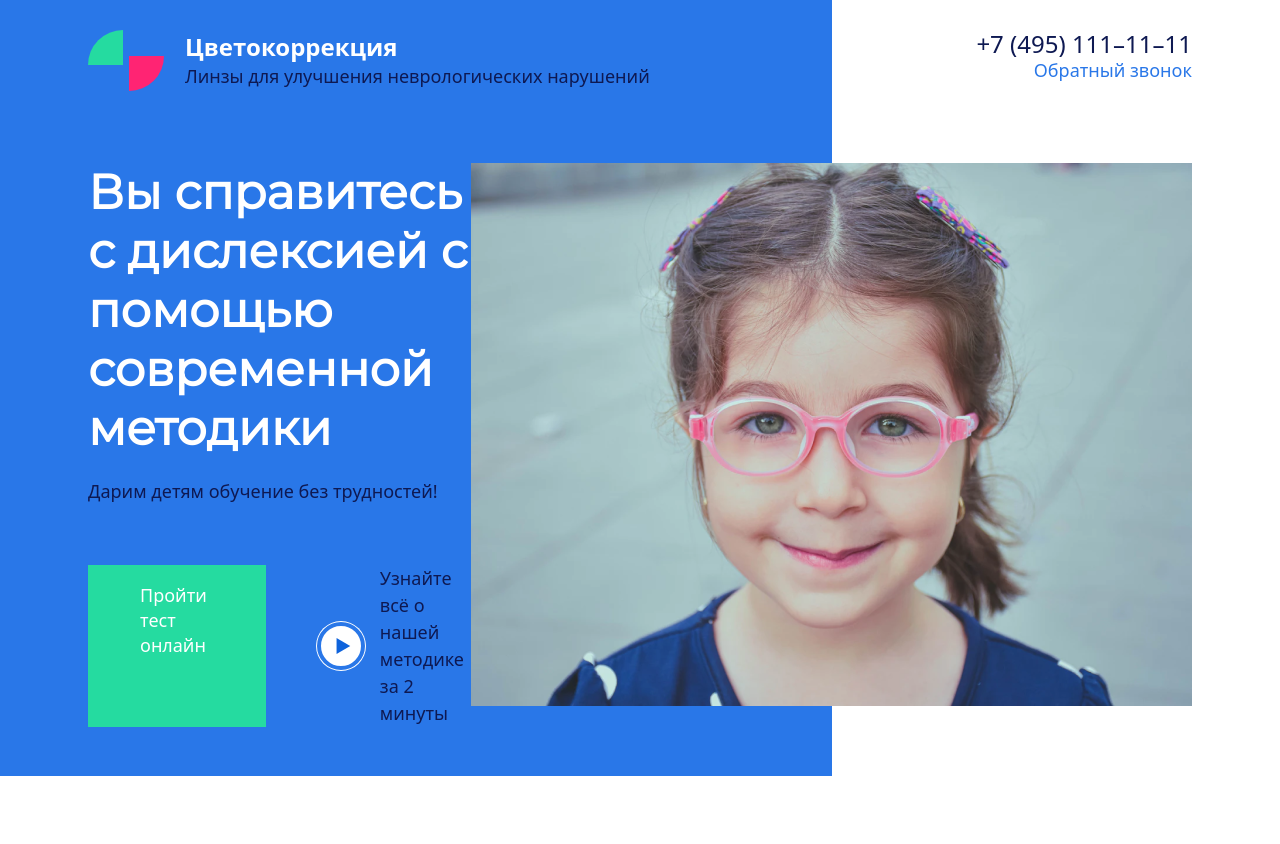
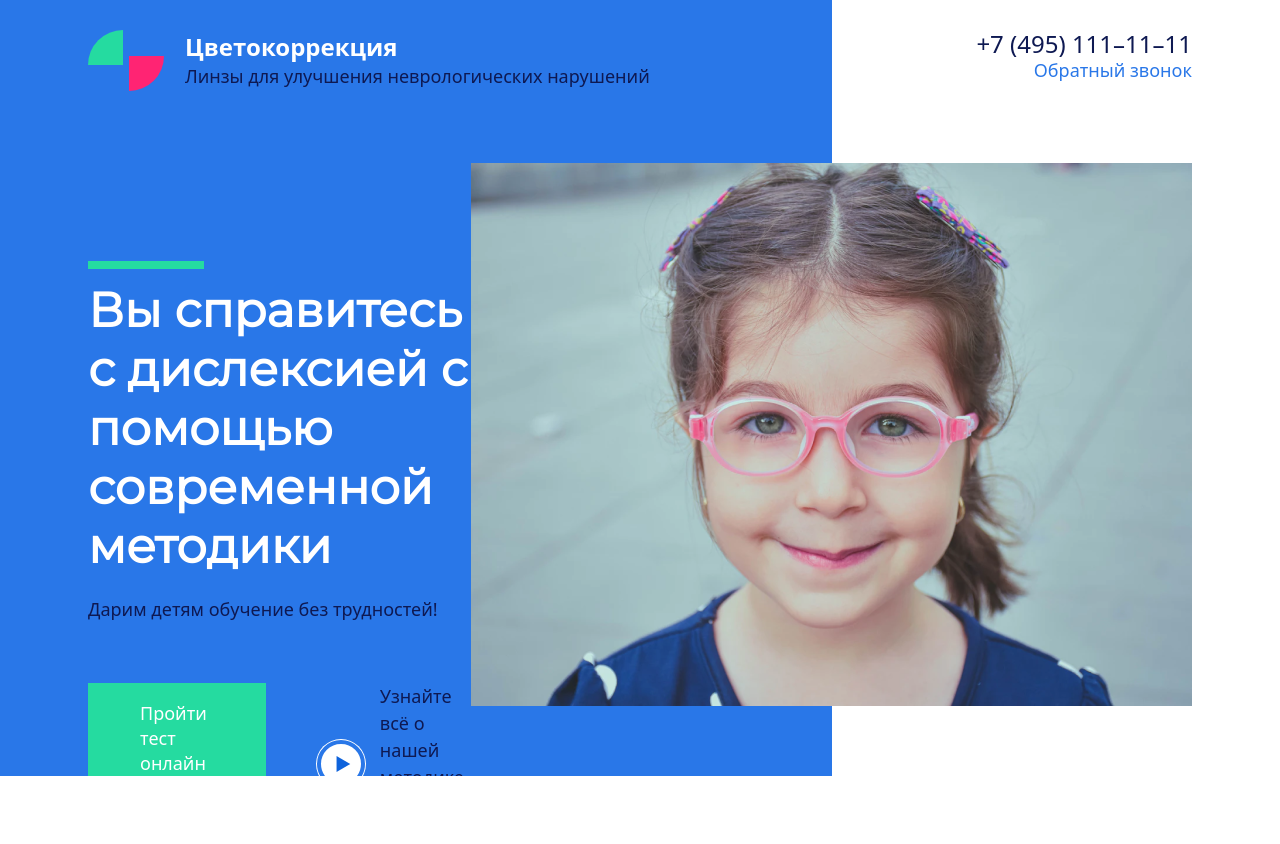
Before and after one commit to PredictorLQ/color, a PHP site: page / in a window 1280 px wide; the page is wider, and only the part inside the window is pictured. Shown: the top 844 px of that part. Run offline with PHP 8.4, Linux system fonts and the light colour scheme; some libraries are stand-ins or nearby versions; some web fonts are replaced.

Commit message:
Update index.css

```diff
--- a/style/css/index.css
+++ b/style/css/index.css
@@ -398,8 +398,12 @@ button:focus {
     margin-top: 57px;
 }
 
-.header-body .b-attrib {
+.b-attrib-header {
+    width: 116px;
+    height: 8px;
+    background: #25DBA0;
     margin-top: 98px;
+    margin-bottom: 12px;
 }
 
 .header-body h1 {
```
